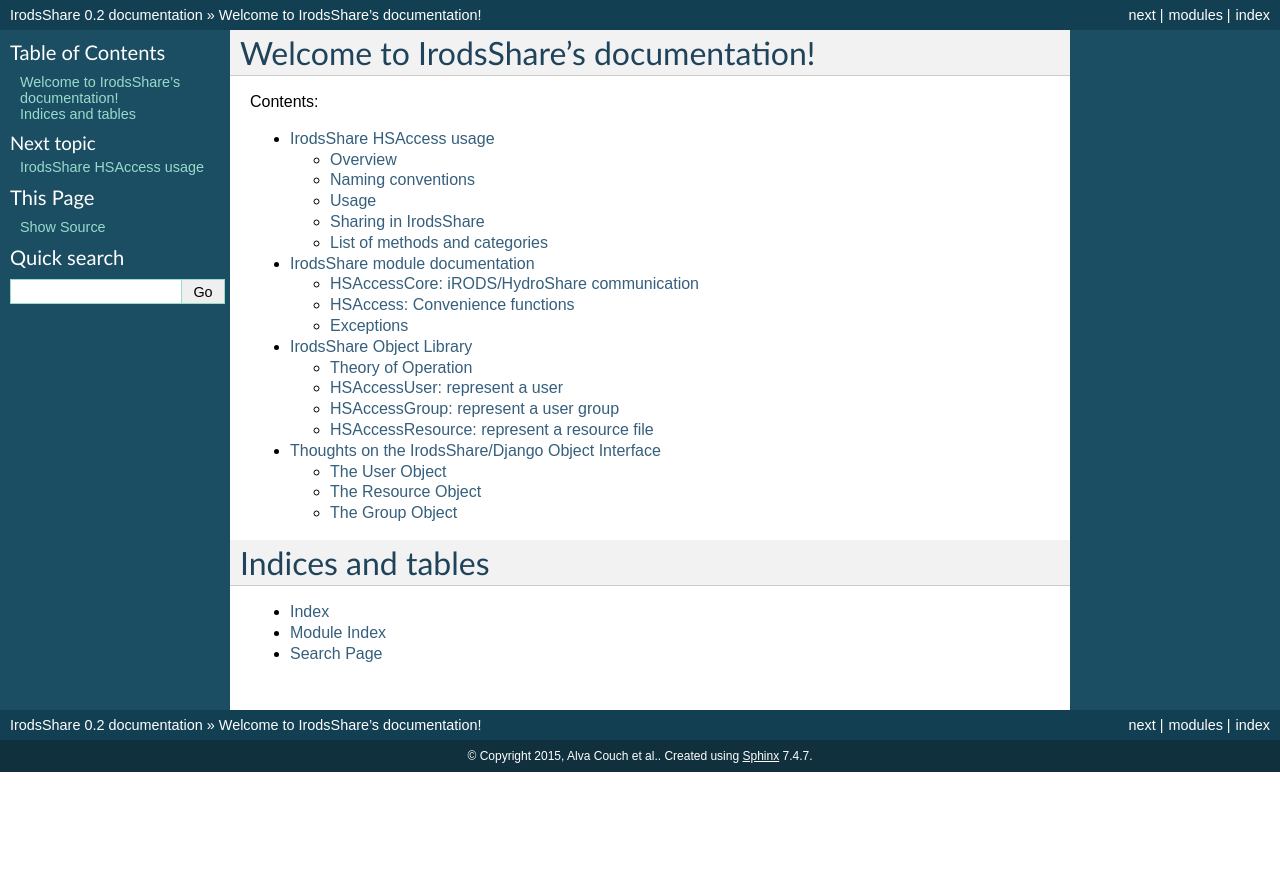
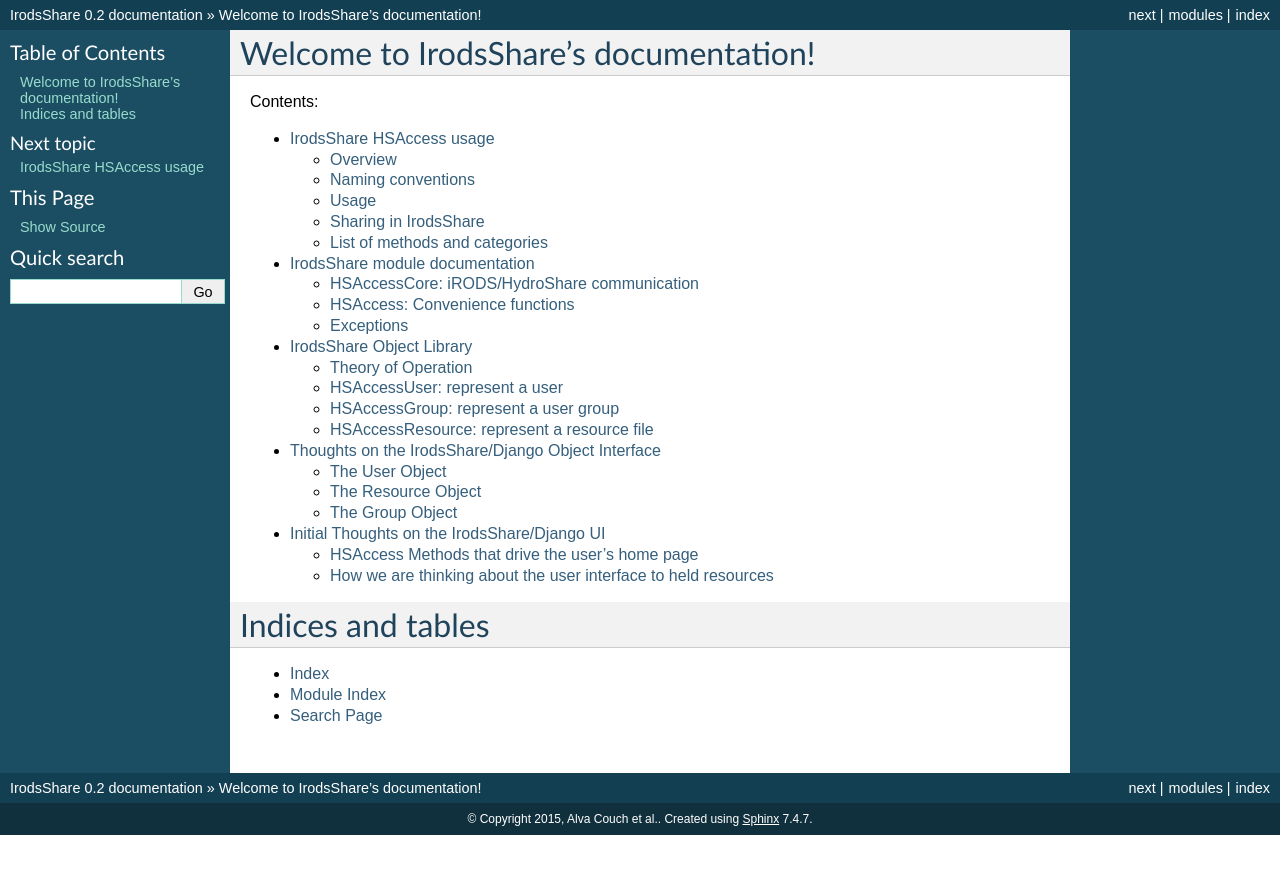
Before and after one commit to hydroshare/IrodsShare, a Sphinx documentation site: the page built from doc/source/index.rst, in a window 1280 px wide. Shown: the top 874 px of the page. Built offline with Sphinx 7.4.7, drawn with Linux system fonts in a browser that asks for light colours; some of the changed lines change nothing that is shown.

Commit message:
Recovered old comments, accidentally deleted.

```diff
--- a/doc/source/index.rst
+++ b/doc/source/index.rst
@@ -15,6 +15,7 @@
    module
    objects
    uiobj
+   uiprim
 
 Indices and tables
 ==================
--- /dev/null
+++ b/doc/source/uiprim.rst
@@ -0,0 +1,62 @@
+Initial Thoughts on the IrodsShare/Django UI
+============================================
+
+Obsolete as of 2015-04-02: see :doc:`uiobj` for current version.
+
+The IrodsShare interface is designed with a specific kind of user interface in mind.
+This interface uses the directory reporting in IrodsShare to generate lists of objects
+in IrodsShare that are appropriate for display in the user interface.
+
+.. module:: HSAlib
+
+HSAccess Methods that drive the user's home page
+------------------------------------------------
+
+For example, the following methods are written and intended to drive the
+resource lists on the user's home page:
+
+* :py:meth:`HSAccess.get_resources_held_by_user`: list the resources accessible to a user (by any means).
+* :py:meth:`HSAccess.get_resources_by_tag`: get a structure of resources, filed by tag.
+* :py:meth:`HSAccess.get_resources_in_folders`: list resources by folder.
+* :py:meth:`HSAccess.get_resources_held_by_group`: file user resources by group.
+
+Many others are possible.
+
+Meanwhile, each of the "get_resources_by_*" routines contains an extra
+parameter that limits the listing to a specifc tag, folder, or group.
+One can discover the appropriate values of these tags via:
+
+* :py:meth:`HSAccess.get_tags`: get a list of all active tags for a user.
+* :py:meth:`HSAccess.get_folders`: get a list of all folders.
+* :py:meth:`HSAccess.get_groups_for_user`: a list of groups to which a user belongs.
+
+These are intended to drive menus that allow one to select a specific tag, folder, or group.
+
+Also, the statistics functions
+
+* :py:meth:`HSAccess.get_number_of_groups_of_user`
+* :py:meth:`HSAccess.get_number_of_groups_owned_by_user`
+* :py:meth:`HSAccess.get_number_of_resources_held_by_user`
+* :py:meth:`HSAccess.get_number_of_resources_owned_by_user`
+
+are designed for reporting statistics on the user's home page.
+
+While the emphasis so far has been upon creating functions that can be used on a user's landing
+page, these routines can also be used on the user's public landing page as part of a
+user profile.
+
+How we are thinking about the user interface to held resources
+--------------------------------------------------------------
+
+:py:class:`HSAccess` is designed around a specific philosophy of user
+interfaces. The user is presented with a listing containing resources
+with various classifications of resources, and can click on any
+classification to see all resources with that classification.
+As well, complete lists of classifications (groups, users who shared
+something, groups with access, user-level tags, and user-level folders)
+are available and one can select a specific classification to see folders
+with that classification.
+
+This is in no sense the final version of the interface. I hope to engage
+in a dialogue with the users and create "held resources" formats that are
+most useful.
```
